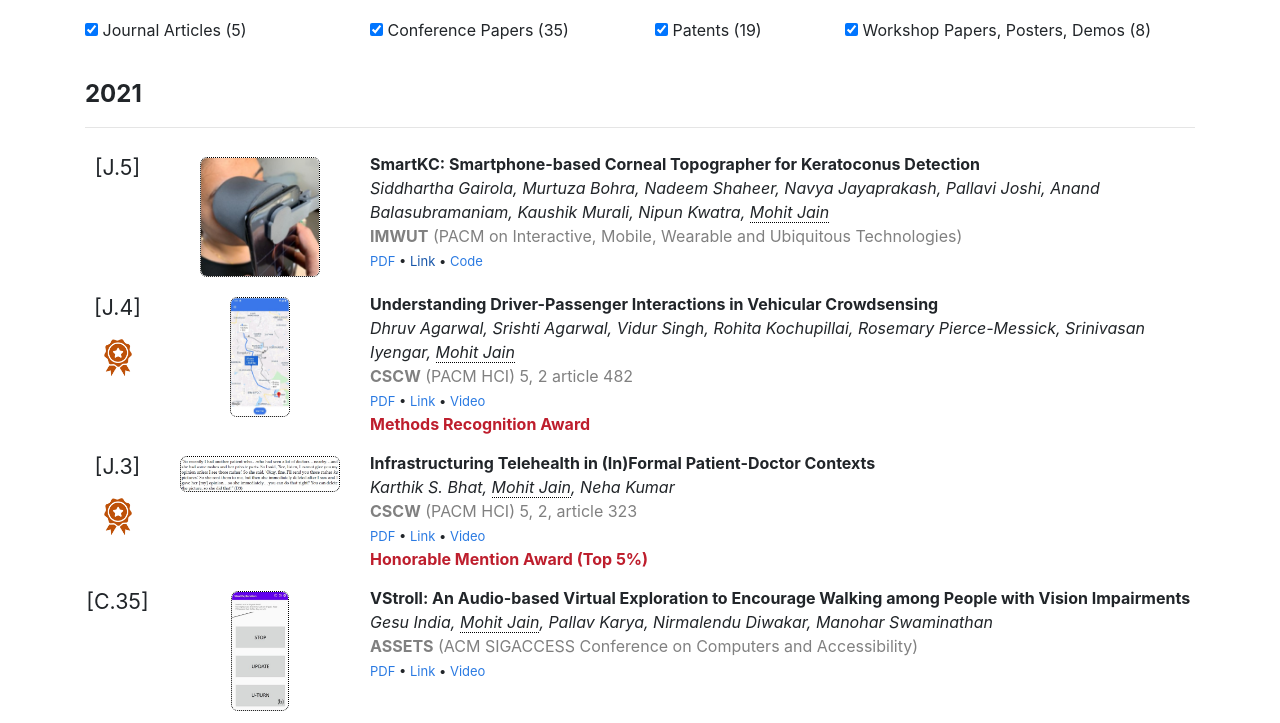
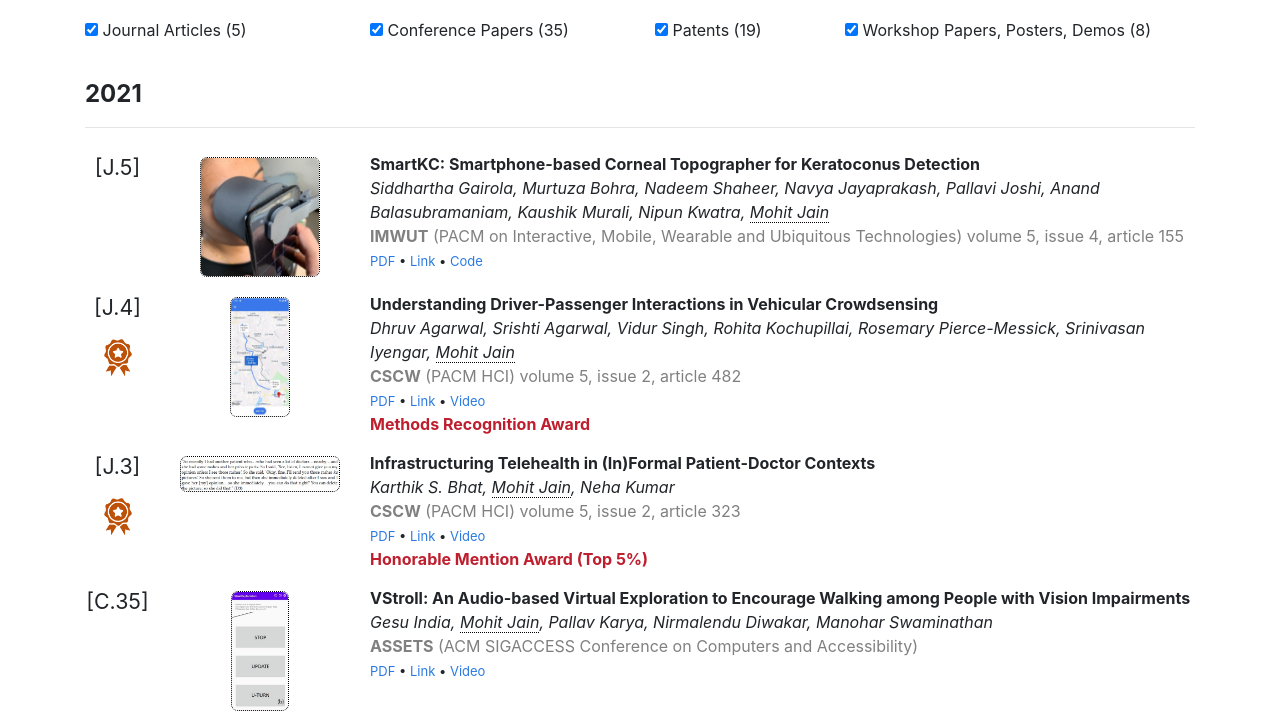
Before and after one commit to mohitjaindr/mohitjaindr.github.io, a plain HTML site: page publications.html in a window 1280 px wide. Shown: the part 62-785 px from the top of the page. Drawn offline with Linux system fonts and the light colour scheme; a web font is replaced by a local one.

Commit message:
volume issue for journals fixed

```diff
--- a/publications.html
+++ b/publications.html
@@ -79,8 +79,8 @@
           <p class="description">
             <span class='title'>SmartKC: Smartphone-based Corneal Topographer for Keratoconus Detection</span><br />
             <span class='author'>Siddhartha Gairola, Murtuza Bohra, Nadeem Shaheer, Navya Jayaprakash, Pallavi Joshi, Anand Balasubramaniam, Kaushik Murali, Nipun Kwatra, <span class='mjname'>Mohit Jain</span></span><br />
-            <span class='conf'><b>IMWUT</b> (PACM on Interactive, Mobile, Wearable and Ubiquitous Technologies)</span><br />
-            <span class='pdf'><a href="pdfs/j5-imwut-2021.pdf" target="blank">PDF</a> • <a href="" target="blank">Link</a> • <a href="https://github.com/microsoft/SmartKC-A-Smartphone-based-Corneal-Topographer" target="blank">Code</a></span><br />
+            <span class='conf'><b>IMWUT</b> (PACM on Interactive, Mobile, Wearable and Ubiquitous Technologies) volume 5, issue 4, article 155</span><br />
+            <span class='pdf'><a href="pdfs/j5-imwut-2021.pdf" target="blank">PDF</a> • <a href="https://dl.acm.org/doi/10.1145/3494982" target="blank">Link</a> • <a href="https://github.com/microsoft/SmartKC-A-Smartphone-based-Corneal-Topographer" target="blank">Code</a></span><br />
           </p>
         </div>
       </div>
@@ -99,7 +99,7 @@
           <p class="description">
             <span class='title'>Understanding Driver-Passenger Interactions in Vehicular Crowdsensing</span><br />
             <span class='author'>Dhruv Agarwal, Srishti Agarwal, Vidur Singh, Rohita Kochupillai, Rosemary Pierce-Messick, Srinivasan Iyengar, <span class='mjname'>Mohit Jain</span></span><br />
-            <span class='conf'><b>CSCW</b> (PACM HCI) 5, 2 article 482</span><br />
+            <span class='conf'><b>CSCW</b> (PACM HCI) volume 5, issue 2, article 482</span><br />
             <span class='pdf'><a href="pdfs/j4-cscw-2021.pdf" target="blank">PDF</a> • <a href="https://dl.acm.org/doi/10.1145/3479869" target="blank">Link</a> • <a href="https://www.youtube.com/watch?v=H_FstG_c5ks" target="blank">Video</a></span><br />
             <span class='award'>Methods Recognition Award</span><br />
           </p>
@@ -120,7 +120,7 @@
           <p class="description">
             <span class='title'>Infrastructuring Telehealth in (In)Formal Patient-Doctor Contexts</span><br />
             <span class='author'>Karthik S. Bhat, <span class='mjname'>Mohit Jain</span>, Neha Kumar</span><br />
-            <span class='conf'><b>CSCW</b> (PACM HCI) 5, 2, article 323</span><br />
+            <span class='conf'><b>CSCW</b> (PACM HCI) volume 5, issue 2, article 323</span><br />
             <span class='pdf'><a href="pdfs/j3-cscw-2021.pdf" target="blank">PDF</a> • <a href="https://dl.acm.org/doi/10.1145/3476064" target="blank">Link</a> • <a href="https://www.youtube.com/watch?v=GUlFTzVYcEI" target="blank">Video</a>
             </span><br />
             <span class='award'>Honorable Mention Award (Top 5%)</span><br />
@@ -313,7 +313,7 @@
           <p class="description">
             <span class='title'>FarmChat: A Conversational Agent to Answer Farmer Queries</span><br />
             <span class='author'><span class='mjname'>Mohit Jain</span>, Pratyush Kumar, Ishita Bhansali, Q. Vera Liao, Khai Truong, Shwetak Patel</span><br />
-            <span class='conf'><b>IMWUT</b> (PACM on Interactive, Mobile, Wearable and Ubiquitous Technologies) 2, 4, article 170</span><br />
+            <span class='conf'><b>IMWUT</b> (PACM on Interactive, Mobile, Wearable and Ubiquitous Technologies) volume 2, issue 4, article 170</span><br />
             <span class='pdf'><a href="pdfs/j2-imwut-2018.pdf" target="blank">PDF</a> • <a href="https://dl.acm.org/doi/10.1145/3287048" target="blank">Link</a> • <a href="https://www.youtube.com/watch?v=kZOHereThR0" target="blank">Video</a></span><br />
           </p>
         </div>
@@ -708,7 +708,7 @@
             <p class="description">
               <span class='title'>DigiTouch: Reconfigurable Thumb-to-Finger Interaction for Input and Text Entry for Head-mounted Displays</span><br />
               <span class='author'>Eric Whitmire, <span class='mjname'>Mohit Jain</span>, Divye Jain, Greg Nelson, Ravi Karkar, Shwetak Patel, Mayank Goel</span><br />
-              <span class='conf'><b>IMWUT</b> (PACM on Interactive, Mobile, Wearable and Ubiquitous Technologies) 1, 3, article 113</span><br />
+              <span class='conf'><b>IMWUT</b> (PACM on Interactive, Mobile, Wearable and Ubiquitous Technologies) volume 1, issue 3, article 113</span><br />
               <span class='pdf'><a href="pdfs/j1-imwut-2017.pdf" target="blank">PDF</a> • <a href="https://dl.acm.org/citation.cfm?id=3130978" target="blank">Link</a> • <a href="https://www.youtube.com/watch?v=vgi01T4ouDM" target="blank">Video</a></span><br />
             </p>
           </div>
```
